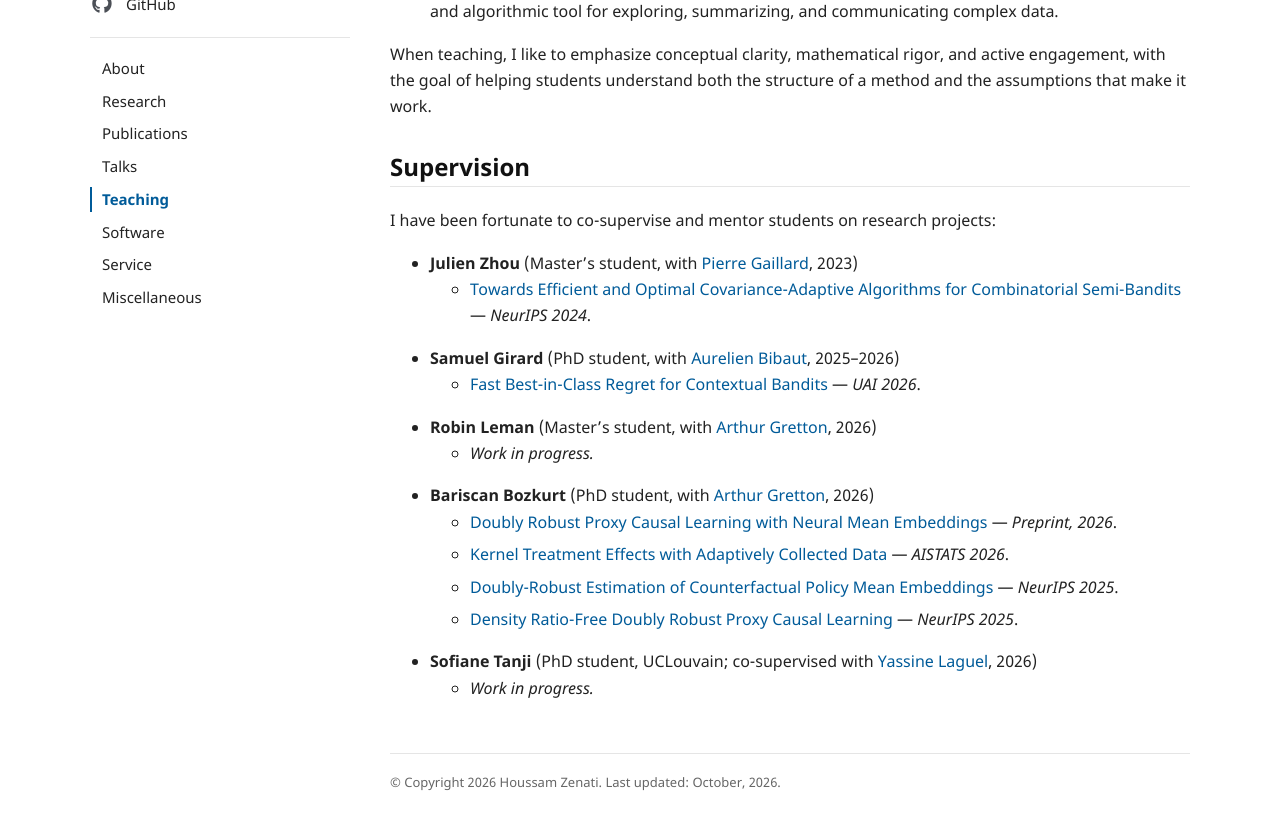
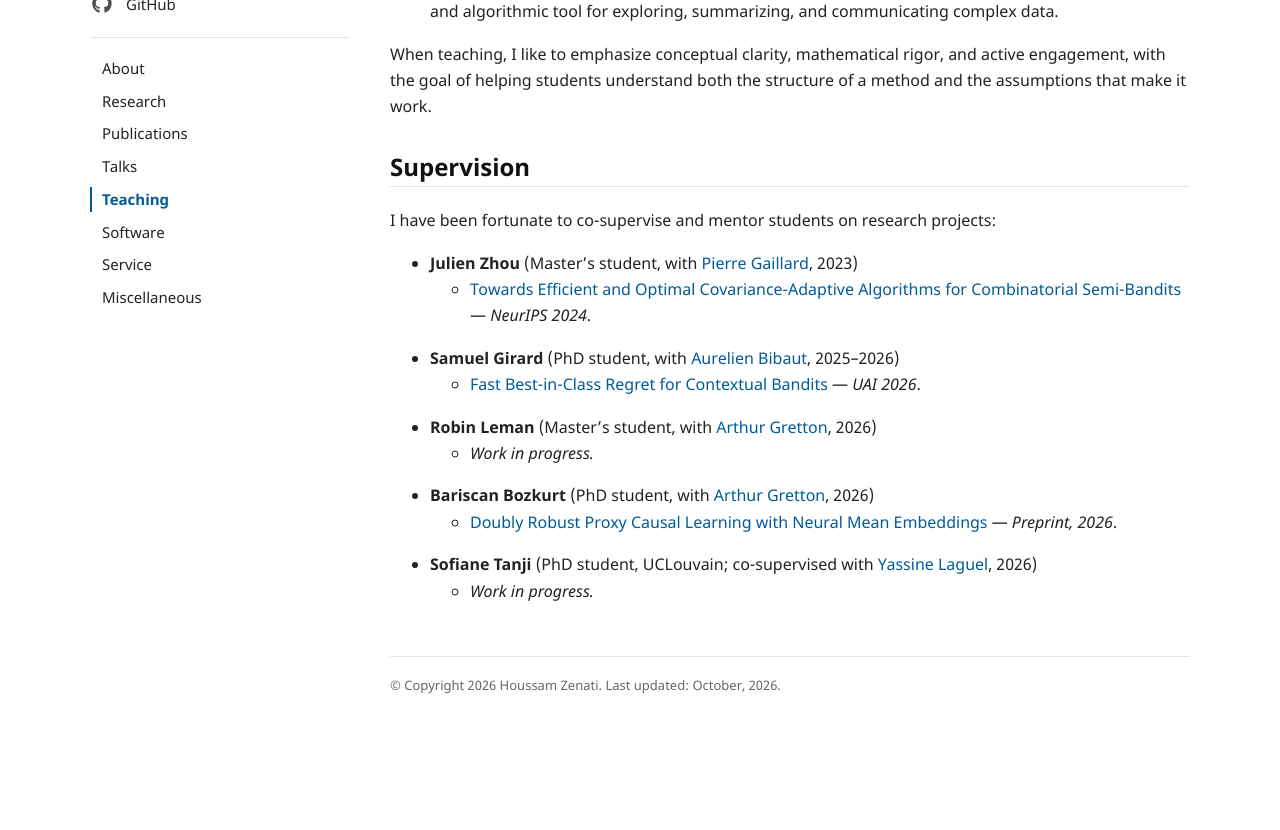
Before and after one commit to houssamzenati/houssamzenati.github.io, a Jekyll site: the page built from teaching.md, in a window 1280 px wide and 900 px high, scrolled down 660 px. Shown: the top 830 px of the window. Built offline with Jekyll 4.4.1, drawn with Linux system fonts in a browser that asks for light colours; a style sheet for code colours, icons or effects is not loaded; after the commit the page ends 1462 px from its top, so only the background shows below that.

Commit message:
Keep only last-author paper in Bariscan supervision entry

```diff
--- a/teaching.md
+++ b/teaching.md
@@ -35,9 +35,6 @@ I have been fortunate to co-supervise and mentor students on research projects:
 
 - [**Bariscan Bozkurt**](https://scholar.google.com/citations?user=bxD9hhUAAAAJ&hl=en) (PhD student, with [Arthur Gretton](https://www.gatsby.ucl.ac.uk/~gretton/), 2026)
     - [Doubly Robust Proxy Causal Learning with Neural Mean Embeddings](https://arxiv.org/abs/2605.09514) — *Preprint, 2026*.
-    - [Kernel Treatment Effects with Adaptively Collected Data](https://proceedings.mlr.press/v300/zenati26a.html) — *AISTATS 2026*.
-    - [Doubly-Robust Estimation of Counterfactual Policy Mean Embeddings](https://proceedings.neurips.cc/paper_files/paper/2025/hash/49a77f5557668b87a568c2d9468d4d6b-Abstract-Conference.html) — *NeurIPS 2025*.
-    - [Density Ratio-Free Doubly Robust Proxy Causal Learning](https://papers.neurips.cc/paper_files/paper/2025/hash/55f6ba76cc449c993d357e7ec2b58dca-Abstract-Conference.html) — *NeurIPS 2025*.
 
 - [**Sofiane Tanji**](https://sofianetanji.com/) (PhD student, UCLouvain; co-supervised with [Yassine Laguel](https://yassine-laguel.github.io/), 2026)
     - *Work in progress.*
```
